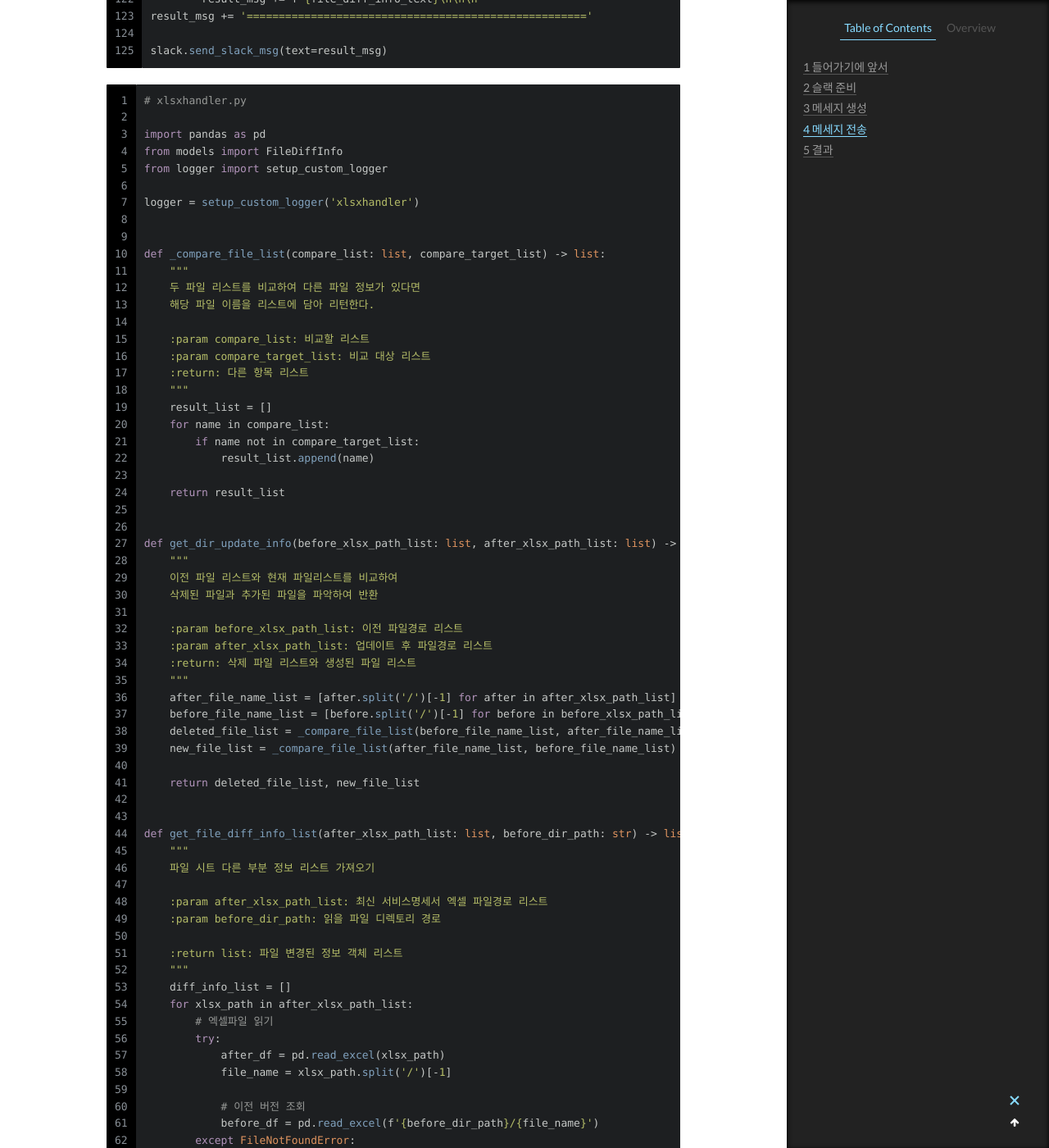
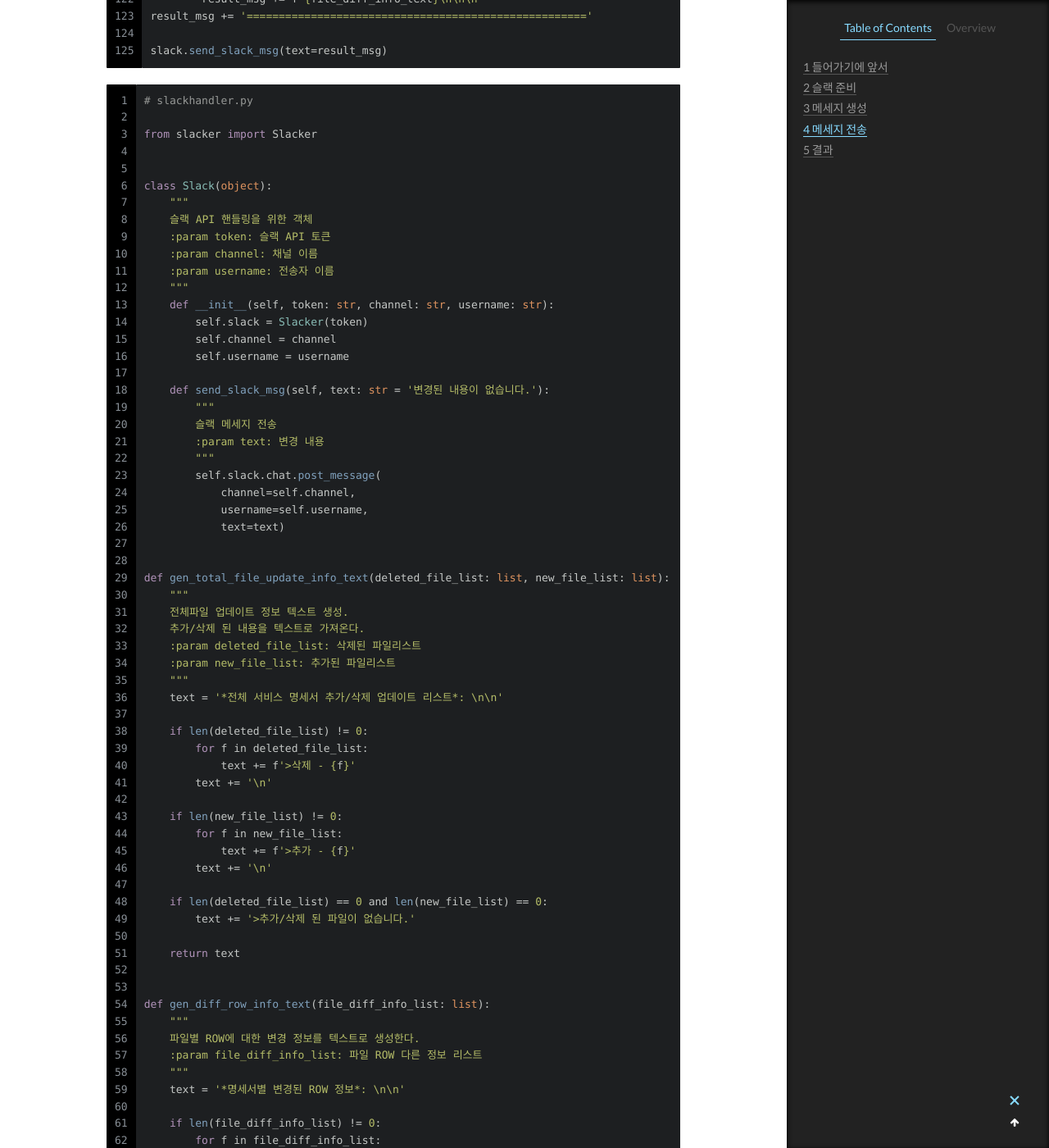
Before and after one commit to dc7303/dc7303.github.io, a Jekyll site: the page built from _posts/2019-12-08-pythonMakedCrawler5.md, in a window 1280 px wide and 1400 px high, scrolled down 17131 px. Shown: the whole window at 82% size. Built offline with Jekyll 4.4.1, drawn with Linux system fonts in a browser that asks for light colours; comment, search, counter and statistics services are not loaded; some of the changed text lies outside the part shown.

Commit message:
파이크롤러 (5) 잘못 입력된 코드 수정

````diff
--- a/_posts/2019-12-08-pythonMakedCrawler5.md
+++ b/_posts/2019-12-08-pythonMakedCrawler5.md
@@ -387,100 +387,73 @@ slack.send_slack_msg(text=result_msg)
 ```
 
 ```python
-# xlsxhandler.py
+# slackhandler.py
 
-import pandas as pd
-from models import FileDiffInfo
-from logger import setup_custom_logger
-
-logger = setup_custom_logger('xlsxhandler')
+from slacker import Slacker
 
 
-def _compare_file_list(compare_list: list, compare_target_list) -> list:
+class Slack(object):
     """
-    두 파일 리스트를 비교하여 다른 파일 정보가 있다면
-    해당 파일 이름을 리스트에 담아 리턴한다.
+    슬랙 API 핸들링을 위한 객체
+    :param token: 슬랙 API 토큰
+    :param channel: 채널 이름
+    :param username: 전송자 이름
+    """
+    def __init__(self, token: str, channel: str, username: str):
+        self.slack = Slacker(token)
+        self.channel = channel
+        self.username = username
 
-    :param compare_list: 비교할 리스트
-    :param compare_target_list: 비교 대상 리스트
-    :return: 다른 항목 리스트
-    """
-    result_list = []
-    for name in compare_list:
-        if name not in compare_target_list:
-            result_list.append(name)
-
-    return result_list
+    def send_slack_msg(self, text: str = '변경된 내용이 없습니다.'):
+        """
+        슬랙 메세지 전송
+        :param text: 변경 내용
+        """
+        self.slack.chat.post_message(
+            channel=self.channel,
+            username=self.username,
+            text=text)
 
 
-def get_dir_update_info(before_xlsx_path_list: list, after_xlsx_path_list: list) -> (list, list):
+def gen_total_file_update_info_text(deleted_file_list: list, new_file_list: list):
     """
-    이전 파일 리스트와 현재 파일리스트를 비교하여
-    삭제된 파일과 추가된 파일을 파악하여 반환
+    전체파일 업데이트 정보 텍스트 생성.
+    추가/삭제 된 내용을 텍스트로 가져온다.
+    :param deleted_file_list: 삭제된 파일리스트
+    :param new_file_list: 추가된 파일리스트
+    """
+    text = '*전체 서비스 명세서 추가/삭제 업데이트 리스트*: \n\n'
 
-    :param before_xlsx_path_list: 이전 파일경로 리스트
-    :param after_xlsx_path_list: 업데이트 후 파일경로 리스트
-    :return: 삭제 파일 리스트와 생성된 파일 리스트
-    """
-    after_file_name_list = [after.split('/')[-1] for after in after_xlsx_path_list]
-    before_file_name_list = [before.split('/')[-1] for before in before_xlsx_path_list]
-    deleted_file_list = _compare_file_list(before_file_name_list, after_file_name_list)
-    new_file_list = _compare_file_list(after_file_name_list, before_file_name_list)
+    if len(deleted_file_list) != 0:
+        for f in deleted_file_list:
+            text += f'>삭제 - {f}'
+        text += '\n'
 
-    return deleted_file_list, new_file_list
+    if len(new_file_list) != 0:
+        for f in new_file_list:
+            text += f'>추가 - {f}'
+        text += '\n'
+
+    if len(deleted_file_list) == 0 and len(new_file_list) == 0:
+        text += '>추가/삭제 된 파일이 없습니다.'
+
+    return text
 
 
-def get_file_diff_info_list(after_xlsx_path_list: list, before_dir_path: str) -> list:
+def gen_diff_row_info_text(file_diff_info_list: list):
     """
-    파일 시트 다른 부분 정보 리스트 가져오기
+    파일별 ROW에 대한 변경 정보를 텍스트로 생성한다.
+    :param file_diff_info_list: 파일 ROW 다른 정보 리스트
+    """
+    text = '*명세서별 변경된 ROW 정보*: \n\n'
 
-    :param after_xlsx_path_list: 최신 서비스명세서 엑셀 파일경로 리스트
-    :param before_dir_path: 읽을 파일 디렉토리 경로
+    if len(file_diff_info_list) != 0:
+        for f in file_diff_info_list:
+            text += f'`{f.file_name}`:\n{f.get_diff_row_format_str()}\n'
+    else:
+        text += '>변경된 정보가 없습니다.'
 
-    :return list: 파일 변경된 정보 객체 리스트
-    """
-    diff_info_list = []
-    for xlsx_path in after_xlsx_path_list:
-        # 엑셀파일 읽기
-        try:
-            after_df = pd.read_excel(xlsx_path)
-            file_name = xlsx_path.split('/')[-1]
-
-            # 이전 버전 조회
-            before_df = pd.read_excel(f'{before_dir_path}/{file_name}')
-        except FileNotFoundError:
-            continue
-
-        # 시트 데이터가 같은지 비교 후 같지 않다면 상세 비교
-        if not before_df.equals(after_df):
-            # 두 데이터 다른 부분 추출
-            df = pd.concat([before_df, after_df])
-            duplicates_df = df.drop_duplicates(keep=False)
-
-            before_list = [str(r) for r in before_df.values.tolist()]
-            after_list = [str(r) for r in after_df.values.tolist()]
-
-            # 변경 전 데이터, 변경 후 데이터 분류
-            changed_list = []
-            duplicates_list = [str(r) for r in duplicates_df.values.tolist()]
-            for row in duplicates_list:
-                try:
-                    before_list.index(row)
-                    changed_list.append(f'~{row}~')
-                except ValueError:
-                    pass
-
-                try:
-                    after_list.index(row)
-                    changed_list.append(row)
-                except ValueError:
-                    pass
-
-            # 변경된 정보를 핸들링할 객체 생성
-            info = FileDiffInfo(file_name, changed_list)
-            diff_info_list.append(info)
-
-    return diff_info_list
+    return text
 ```
 
 ### 결과
````
